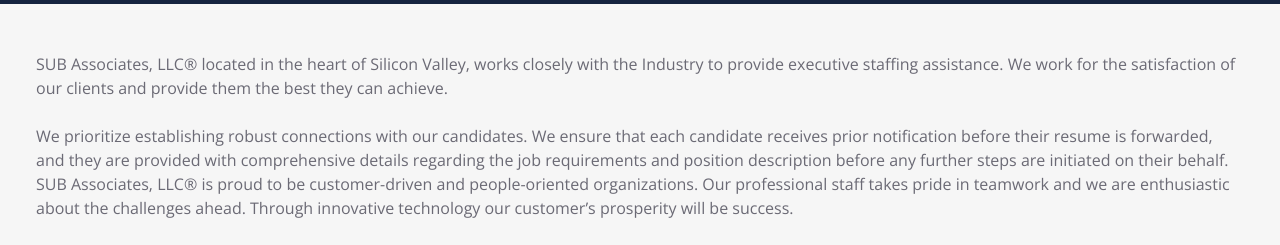
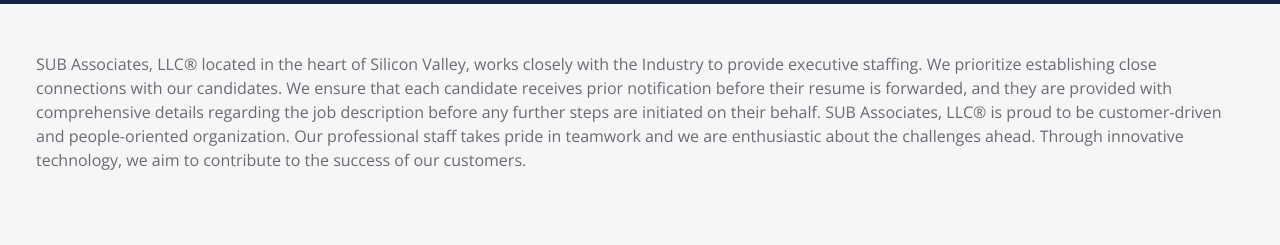
Before and after one commit to supreetn/Subassociates, a website with bundled scripts: page contact.html in a window 1280 px wide. Shown: the part 227-472 px from the top of the page. Built offline with nearby package versions, Linux system fonts and the light colour scheme.

Commit message:
Update contact.html

```diff
--- a/contact.html
+++ b/contact.html
@@ -121,19 +121,13 @@
                 <!-- <h1 class="display-5 mb-4">Welcome To <span class="text-primary">SUB Associates, LLC®</span></h1>
                 <h4 class="text-primary mb-4">Bridging Gaps
                     with Passion since 2003.</h4> -->
-                <p class="mb-4">SUB Associates, LLC® located in the heart of Silicon Valley, works closely with the Industry to provide executive staffing assistance.
-                    We work for the satisfaction of our clients and provide them the best they can achieve.
+                <p class="mb-4">SUB Associates, LLC® located in the heart of Silicon Valley, works closely with the Industry to provide executive staffing.
+                    We prioritize establishing close connections with our candidates. We ensure that each candidate receives prior notification before their resume is forwarded,
+                    and they are provided with comprehensive details regarding the job description before any further steps are initiated on their behalf. SUB Associates, LLC® is proud to be customer-driven and people-oriented organization. Our professional staff takes pride in
+                    teamwork and we are enthusiastic about the challenges ahead. Through innovative technology, we aim to contribute to the success of our customers.
+
 
                 </p>
-                <p> We prioritize establishing robust connections with our candidates. We ensure that each candidate receives prior notification before their resume is forwarded,
-                    and they are provided with comprehensive details regarding the job requirements and position description before any further steps are initiated on their behalf.
-
-
-                    SUB Associates, LLC® is proud to be customer-driven and people-oriented organizations. Our professional staff takes pride in
-                    teamwork and we are enthusiastic about the challenges ahead. Through innovative technology our customer’s prosperity will be success.
-                     </p>
-
-
 
 
 
```
